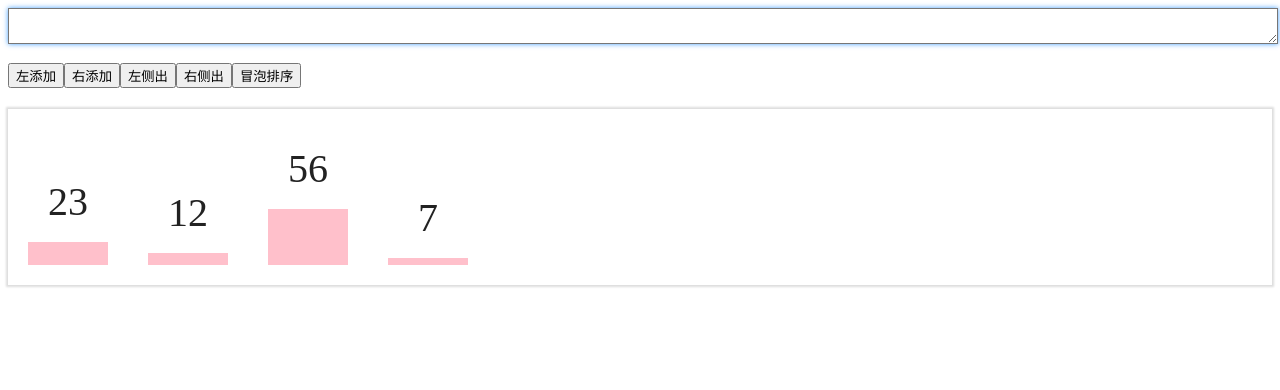
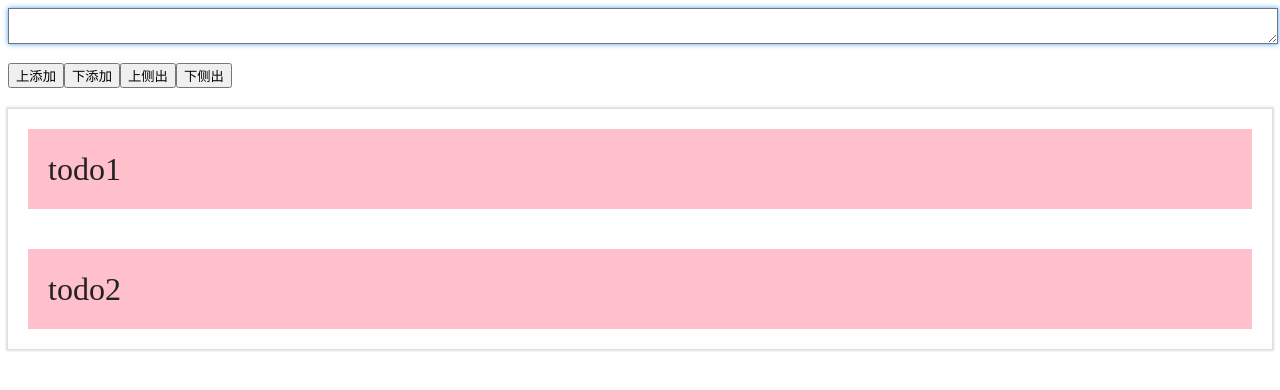
Before and after one commit to SenorYAN/ifeStudy, a React app in the folder ife20-redux/: page / in a window 1280 px wide. Built offline with nearby package versions, Linux system fonts and the light colour scheme.

Commit message:
change ui for 20

```diff
--- a/ife20-redux/src/components/ItemDisplay.js
+++ b/ife20-redux/src/components/ItemDisplay.js
@@ -3,15 +3,15 @@ import {render} from 'react-dom';
 
 const  ItemDisplay = (props) => {
   return (
-      <div className="display-board" id="display-board">
+      <ul className="display-board" id="display-board">
         {
             props.items.map((item, i) => {
                 return  (
-                  <div className="item" key={i} id={i} style={{height: `${item}px`,lineHeight: `${item}px`}}onClick={() => {props.onClickOut(i)}}><span>{item}</span></div>
+                  <li className="item" key={i} id={i} onClick={() => {props.onClickOut(i)}}><span>{item}</span></li>
                 )
             })
         }
-      </div>
+      </ul>
   )
 }
 
--- a/ife20-redux/src/components/ItemInput.js
+++ b/ife20-redux/src/components/ItemInput.js
@@ -1,37 +1,11 @@
 import React, {Component} from 'react';
 import {render} from 'react-dom';
 import {connect} from 'react-redux';
-import {LEFT_IN, RIGHT_IN, LEFT_OUT, RIGHT_OUT, BUBBLE_SORT} from '../redux/actions/mainActions';
+import {LEFT_IN, RIGHT_IN, LEFT_OUT, RIGHT_OUT} from '../redux/actions/mainActions';
 
 class ItemInput extends Component {
   constructor(props) {
     super(props);
-  }
-  bubbleSort() {
-      const { onBubbleSort , items} = this.props;
-      const res = [];
-      let queue = items.slice();
-      for(let i = 0; i < queue.length; i++){
-        let flag = true;
-        for(let j = 0; j < queue.length - i; j++){
-          if(queue[j] > queue[j+1]){
-            flag = false;
-            [queue[j+1], queue[j]] = [queue[j], queue[j+1]]
-            res.push([j, j+1])
-          }
-        }
-        if(flag){
-          break;
-        }
-      }
-
-      res.forEach((set, i) => {
-        ((i) => {
-          setTimeout(() => {
-            onBubbleSort(set[0], set[1]);
-          }, i*1000)
-        })(i)
-      })
   }
 
   handleClick(e) {
@@ -55,9 +29,6 @@ class ItemInput extends Component {
       case RIGHT_OUT:
           onRightOut();
           break;
-      case BUBBLE_SORT:
-          this.bubbleSort();
-          break;
       default:
           break;
     }
@@ -68,11 +39,10 @@ class ItemInput extends Component {
     return (
       <div className="buttons" id="buttons" onClick={e => this.handleClick(e)}>
         <textarea id="number-input" ref="numberInput"/>
-        <button id="LEFT_IN">左添加</button>
-        <button id="RIGHT_IN">右添加</button>
-        <button id="LEFT_OUT">左侧出</button>
-        <button id="RIGHT_OUT">右侧出</button>
-        <button id="BUBBLE_SORT">冒泡排序</button>
+        <button id="LEFT_IN">上添加</button>
+        <button id="RIGHT_IN">下添加</button>
+        <button id="LEFT_OUT">上侧出</button>
+        <button id="RIGHT_OUT">下侧出</button>
       </div>
     )
   }
--- a/ife20-redux/src/main.js
+++ b/ife20-redux/src/main.js
@@ -8,7 +8,7 @@ import inAndOut from './redux/reducers/mainReducer';
 
 import './styles/style.scss'
 
-let store = createStore(inAndOut, {items: ['23', '12', 56, 7]});
+let store = createStore(inAndOut, {items: ['todo1', 'todo2']});
 let next = store.dispatch;
 store.dispatch = action => {
     console.log('dispatching', action);
--- a/ife20-redux/src/redux/actions/mainActions.js
+++ b/ife20-redux/src/redux/actions/mainActions.js
@@ -8,8 +8,6 @@ export const RIGHT_OUT = 'RIGHT_OUT';
 //点击清除
 export const CLICK_OUT = 'CLICK_OUT';
 
-//排序
-export const BUBBLE_SORT = 'BUBBLE_SORT';
 
 
 
@@ -43,12 +41,3 @@ export const clickOut = (index) => {
       index
     }
 }
-
-//action创建
-export const bubbleSort  = (i, j) => {
-    return {
-      type: BUBBLE_SORT,
-      front: i,
-      end: j
-    }
-}
--- a/ife20-redux/src/styles/style.scss
+++ b/ife20-redux/src/styles/style.scss
@@ -1,3 +1,5 @@
+  $itemHeight : .40rem;
+
   html{
     margin: 0;
     padding: 0;
@@ -12,31 +14,30 @@
   .display-board{
       display: flex;
       margin-top: .10rem;
+      padding: 0 .10rem;
+      flex-direction: column;
       justify-content: flex-start;
-      align-items: flex-end;
       flex-wrap: wrap;
-      min-height: .40rem;
+      min-height: $itemHeight;
       box-shadow: 0 0 2px 2px #ddd;
+      & > li{
+          list-style: none;
+      }
   }
-  .item{
-    width: .40rem;
-    height: .40rem;
-    margin: .50rem .10rem .10rem .10rem;
+  li.item{
+    height: $itemHeight;
+    margin: .10rem 0;
     color: #222;
-    font-size: .20em;
-    line-height: .40rem;
-    text-align: center;
+    font-size: .16em;
+    line-height: $itemHeight;
     background-color: pink;
     animation: move .5s;
-    position: relative;
-  }
-  .item span {
-    position: absolute;
-    top: -0.40rem;
-    right: 0;
-    width: 100%;
-    height: .40rem;
-    line-height: .40rem;
+    span{
+      padding: 0 .10rem;
+      width: 100%;
+      height: $itemHeight;
+      line-height: $itemHeight;
+    }
   }
   @keyframes move{
     from {
```
